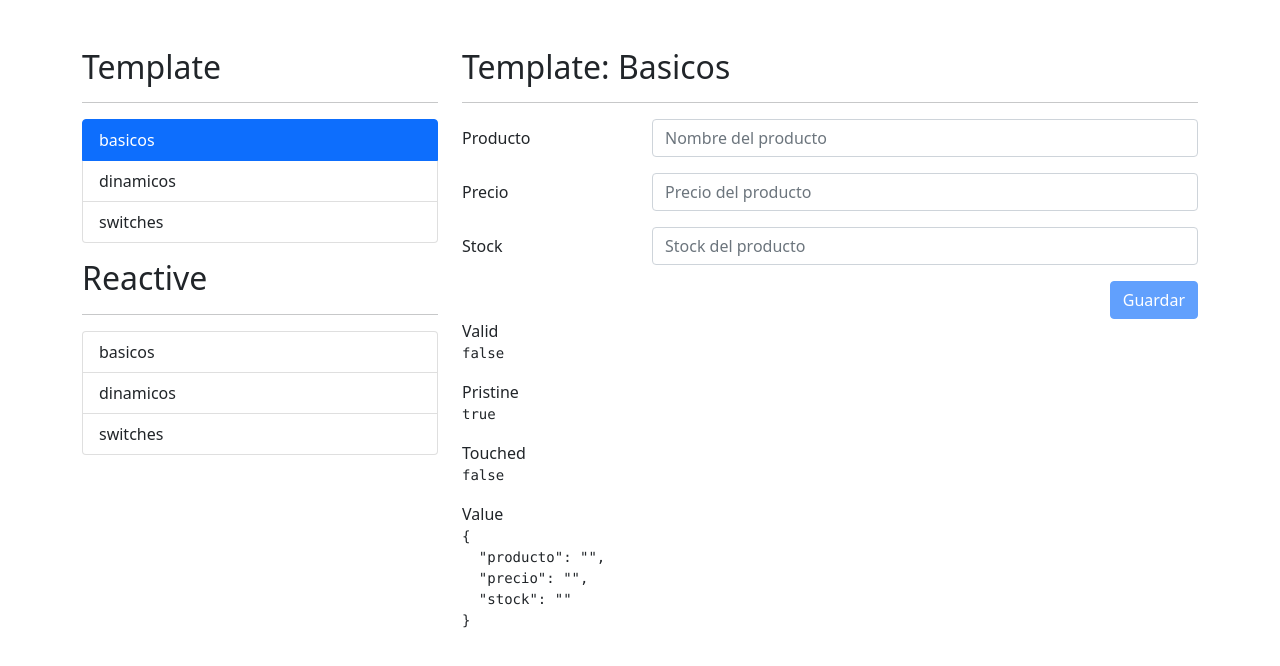
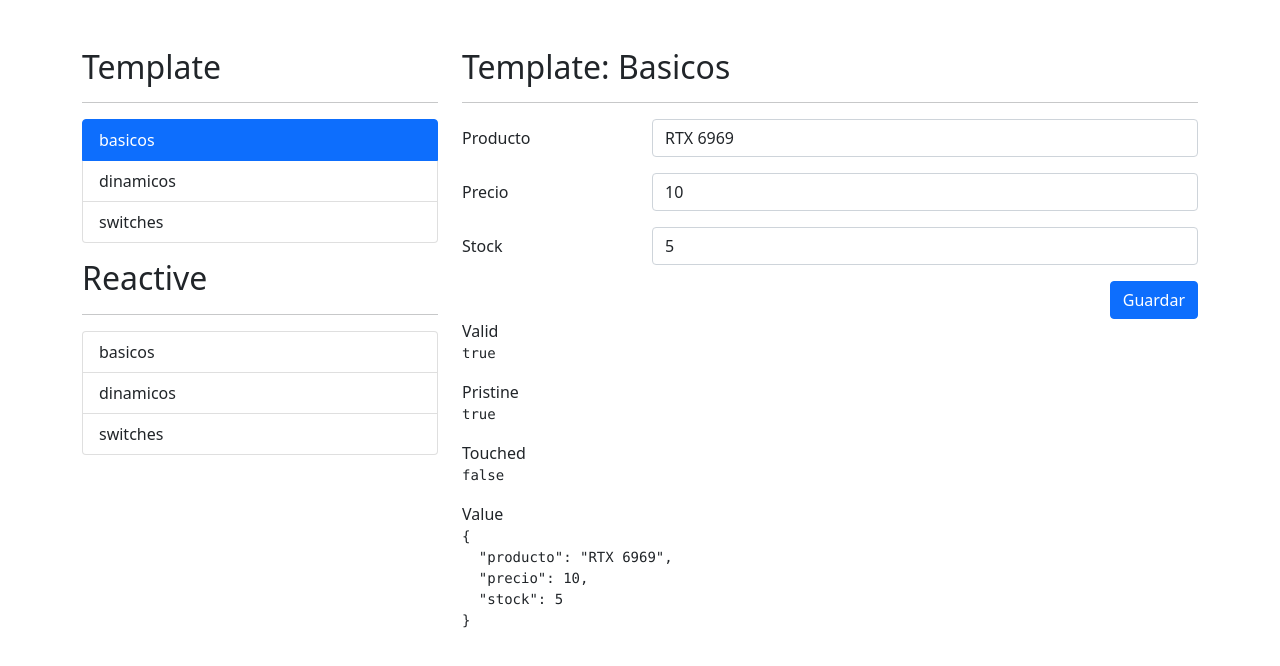
Before and after one commit to PanchonSoto/06-formulariosApp, an Angular app: page /template/basicos in a window 1280 px wide. Shown: the top 666 px of the page. Built offline with nearby package versions, Linux system fonts and the light colour scheme.

Commit message:
custom directives, clear form

```diff
--- a/src/app/template/basicos/basicos.component.html
+++ b/src/app/template/basicos/basicos.component.html
@@ -8,7 +8,7 @@
             <div class="mb-3 row">
                 <label class="col-sm-3 col-form-label">Producto</label>
                 <div class="col-sm-9">
-                    <input type="text" class="form-control" placeholder="Nombre del producto" ngModel name="producto" required minlength="3">
+                    <input type="text" class="form-control" placeholder="Nombre del producto" [ngModel]="initForm.producto" name="producto" required minlength="3">
 
                     <span class="form-text text-danger"
                     *ngIf="nombreValido()">
@@ -20,7 +20,7 @@
             <div class="mb-3 row">
                 <label class="col-sm-3 col-form-label">Precio</label>
                 <div class="col-sm-9">
-                    <input type="number" class="form-control" placeholder="Precio del producto" ngModel name="precio" required min="0">
+                    <input type="number" class="form-control" placeholder="Precio del producto" [ngModel]="initForm.precio" name="precio" required min="0">
 
                     <span class="form-text text-danger"
                     *ngIf="precioValido()">
@@ -32,7 +32,7 @@
             <div class="mb-3 row">
                 <label class="col-sm-3 col-form-label">Stock</label>
                 <div class="col-sm-9">
-                    <input type="number" class="form-control" placeholder="Stock del producto" ngModel name="stock" required>
+                    <input type="number" class="form-control" placeholder="Stock del producto" [ngModel]="initForm.stock" name="stock" customMin [minimo]="0" required>
                 </div>
             </div>
 
--- a/src/app/template/basicos/basicos.component.ts
+++ b/src/app/template/basicos/basicos.component.ts
@@ -10,6 +10,12 @@ import { NgForm } from '@angular/forms';
 export class BasicosComponent implements OnInit {
 
   @ViewChild('miFormulario') miFormulario!: NgForm;
+
+  initForm = {
+    producto: 'RTX 6969',
+    precio: 10,
+    stock: 5
+  }
 
   constructor() { }
 
@@ -26,6 +32,11 @@ export class BasicosComponent implements OnInit {
 
   guardar(){
     console.log(this.miFormulario);
+
+    this.miFormulario.resetForm({
+      precio: 0,
+      stock: 0
+    });
   }
 
 }
--- /dev/null
+++ b/src/app/template/directives/custom-min.directive.ts
@@ -0,0 +1,23 @@
+import { Directive, Input } from "@angular/core";
+import { FormControl, NG_VALIDATORS } from "@angular/forms";
+
+@Directive({
+    selector: '[customMin][ngModel]',
+    providers: [{
+        provide: NG_VALIDATORS,
+        useExisting: CustomMinDirective,
+        multi: true
+    }]
+})
+export class CustomMinDirective {
+
+    @Input() minimo!: number;
+
+    constructor(){}
+
+    validate(control: FormControl) {
+        const inputValue = control.value;
+
+        return (inputValue < this.minimo)? {'customMin': true }: null;
+    }
+}
--- a/src/app/template/template.module.ts
+++ b/src/app/template/template.module.ts
@@ -7,12 +7,14 @@ import { BasicosComponent } from './basicos/basicos.component';
 import { DinamicosComponent } from './dinamicos/dinamicos.component';
 import { SwitchesComponent } from './switches/switches.component';
 
+import { CustomMinDirective } from './directives/custom-min.directive';
 
 @NgModule({
   declarations: [
     BasicosComponent,
     DinamicosComponent,
-    SwitchesComponent
+    SwitchesComponent,
+    CustomMinDirective
   ],
   imports: [
     CommonModule,
```
